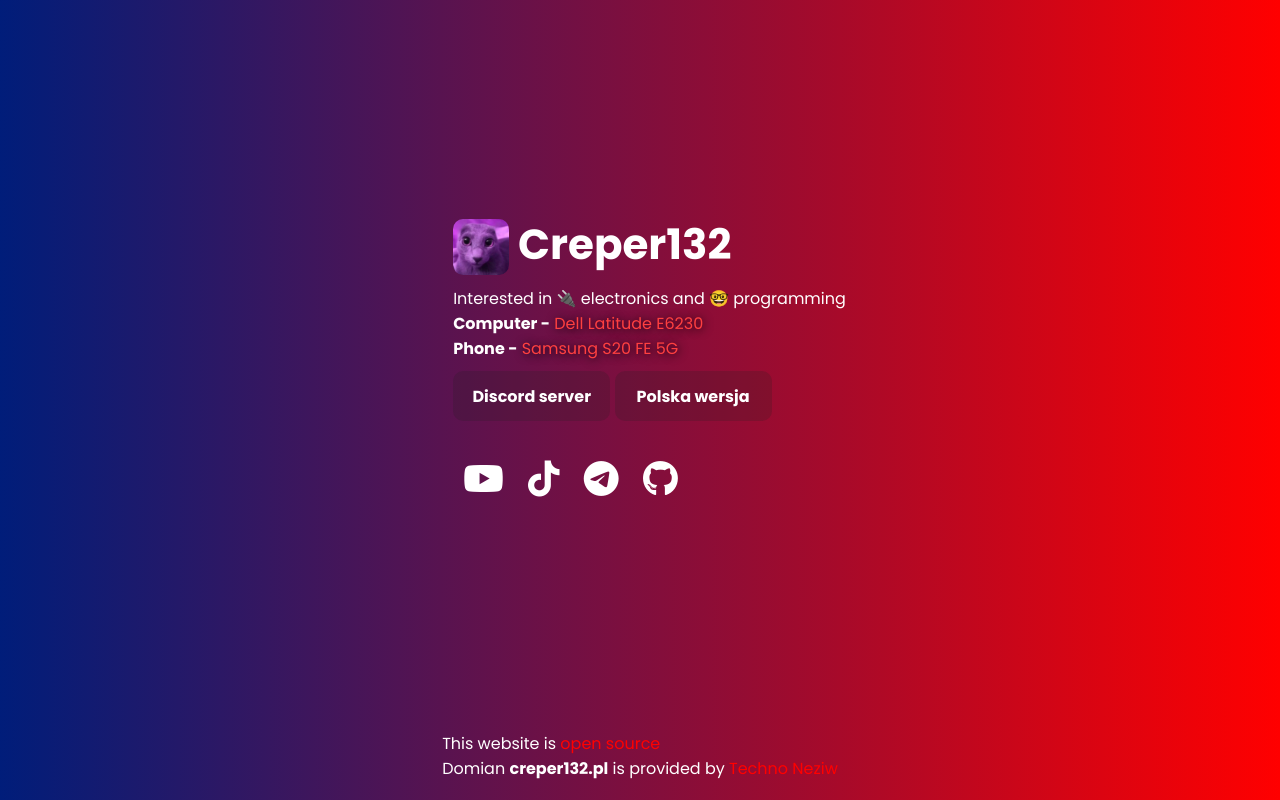
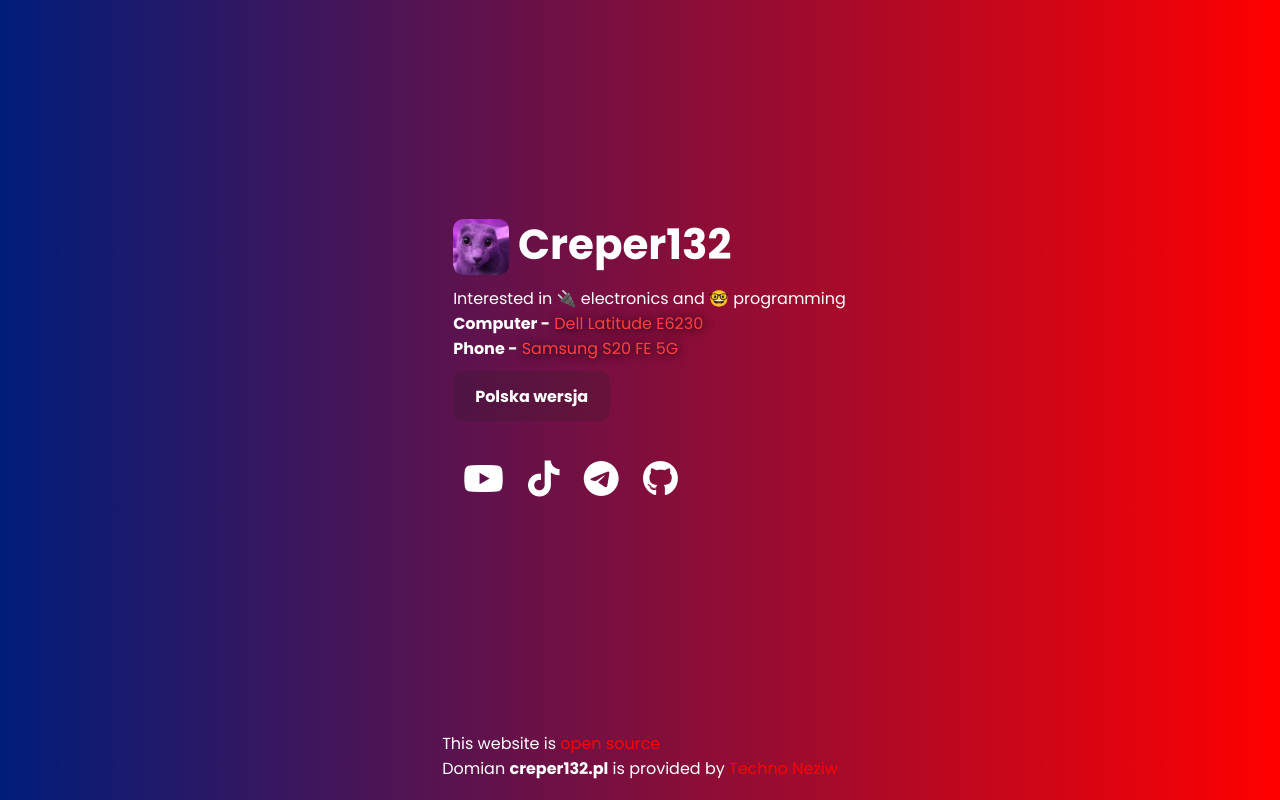
Before and after one commit to Creper132/personal-website, a plain HTML site: page english.html in a window 1280 px wide. Drawn offline with Linux system fonts and the light colour scheme.

Commit message:
Remove discord

```diff
--- a/english.html
+++ b/english.html
@@ -36,7 +36,6 @@
                 <b>Computer  -</b> <span class="device">Dell Latitude E6230</span><br>
                 <b>Phone  -</b> <span class="device">Samsung S20 FE 5G</span><br>
             </p>
-            <a href="https://discord.gg/6wNaAE2D6y" target="_blank"><button><span>Discord server</span></button></a>
             <a href="./index.html"><button><span>Polska wersja</span></button></a>
             <nav>
                 <a href="https://youtube.com/c/creper132" target="_blank"><i class="fa-brands fa-youtube"></i></a>
```
Also changed, not shown: index.html (+0 -1 lines).
